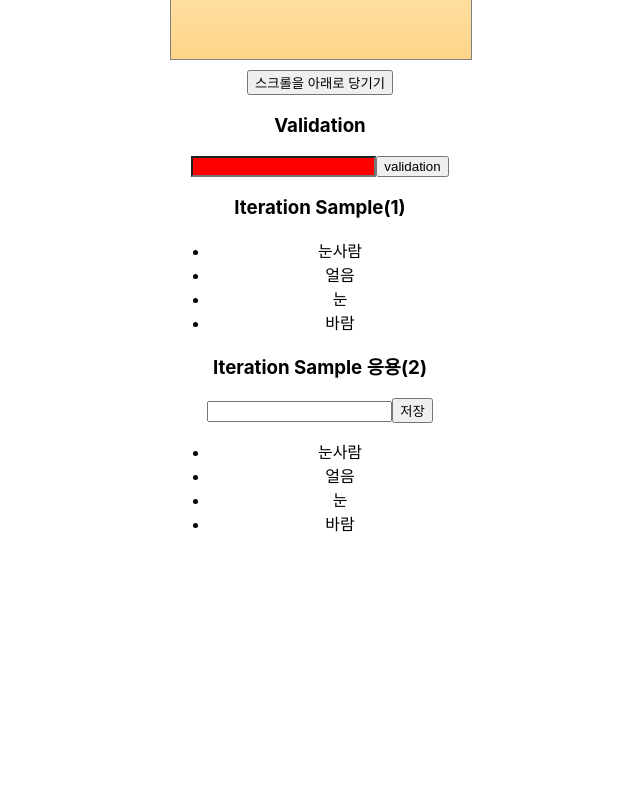
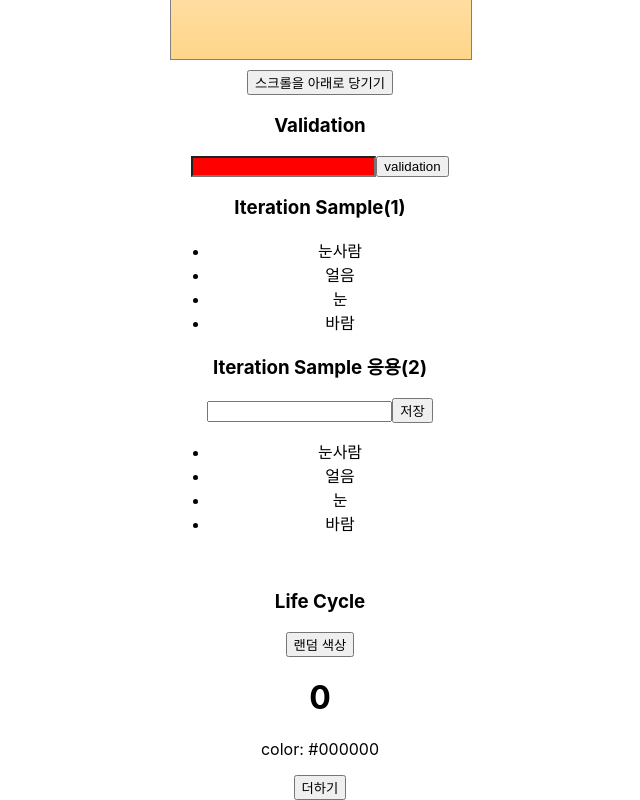
Before and after one commit to HEUNNN/react_by_velopert, a React (Create React App) app in the folder react1_velopert/: page / in a window 1280 px wide. Shown: the part 468-1268 px from the top of the page, without its empty margins (320-960 px from the left). Before the commit the page ends 1019 px from the top, so only its background shows below. Built offline with nearby package versions, Linux system fonts and the light colour scheme.

Commit message:
2022/2/22 lifecycle

```diff
--- a/react1_velopert/src/App.js
+++ b/react1_velopert/src/App.js
@@ -1,5 +1,5 @@
 import "./App.css";
-import { Fragment } from "react";
+import { Component } from "react";
 import Counter from "./Counter";
 import Password from "./Password";
 import Scroll from "./Scroll";
@@ -7,8 +7,24 @@
 import IterationSample from "./IterationSample";
 import IterationSampleTwo from "./IterationSampleTwo";
 import Validation from "./Validation";
+import LifeCycle from "./LifeCycle";
+import { render } from "@testing-library/react";
 
-function App() {
+function getRandomColor() {
+  return "#" + Math.floor(Math.random() * 16777215).toString(16);
+}
+class App extends Component {
+  state = {
+    color: "#000000",
+  };
+
+  handleClick = () => {
+    this.setState({
+      color: getRandomColor(),
+    });
+  };
+
+  render() {
     return (
       <div className="App">
         <Counter />
@@ -21,8 +37,15 @@
         <IterationSample />
         <h3>Iteration Sample 응용(2)</h3>
         <IterationSampleTwo />
+        <br />
+        <h3>Life Cycle</h3>
+        <div>
+          <button onClick={this.handleClick}>랜덤 색상</button>
+          <LifeCycle color={this.state.color} />
+        </div>
       </div>
     );
   }
+}
 
 export default App;
--- /dev/null
+++ b/react1_velopert/src/LifeCycle.js
@@ -0,0 +1,76 @@
+import { Component } from "react";
+
+class LifeCycle extends Component {
+  state = {
+    number: 0,
+    color: null,
+  };
+  myRef = null; //ref를 설정할 부분
+
+  constructor(props) {
+    super(props);
+    console.log("constructor");
+  }
+
+  static getDerivedStateFromProps(nextProps, prevState) {
+    console.log("getDerivedStateFromProps");
+    if (nextProps.color !== prevState.color) {
+      return { color: nextProps.color };
+    }
+    return null;
+  }
+
+  componentDidMount() {
+    console.log("componentDidMount");
+  }
+
+  shouldComponentUpdate(nextProps, nextState) {
+    console.log("shouldComponentUpdate", nextProps, nextState);
+    return nextState.number % 10 !== 4;
+    //숫자의 마지막 자리가 4면 리렌더링하지 않는다.
+  }
+  componentWillUnmount() {
+    console.log("componentWillUnmount");
+  }
+
+  handleClick = () => {
+    this.setState({
+      number: this.state.number + 1,
+    });
+  };
+
+  getSnapshotBeforeUpdate(prevProps, prevState) {
+    console.log("getSnapshotBeforeUpdate");
+    if (prevProps.color !== this.props.color) {
+      return this.myRef.style.color;
+    }
+    return null;
+  }
+
+  componentDidUpdate(prevProps, prevState, snapshot) {
+    console.log("componentDidUpdate", prevProps, prevState);
+    if (snapshot) {
+      console.log("업데이트되기 직전 색상: ", snapshot);
+    }
+  }
+
+  render() {
+    console.log("render");
+
+    const style = {
+      color: this.props.color,
+    };
+
+    return (
+      <div>
+        <h1 style={style} ref={(ref) => (this.myRef = ref)}>
+          {this.state.number}
+        </h1>
+        <p>color: {this.state.color}</p>
+        <button onClick={this.handleClick}>더하기</button>
+      </div>
+    );
+  }
+}
+
+export default LifeCycle;
```
Lines whose indentation alone changed are shown as unchanged.
